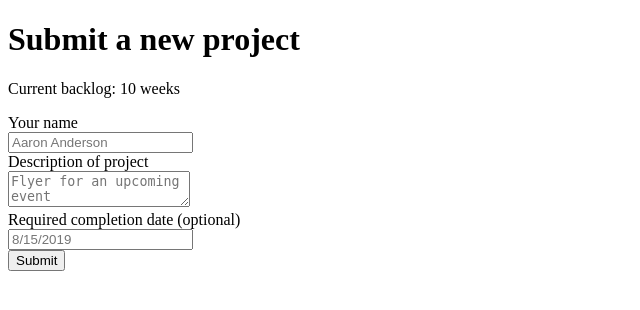
After one commit to robbykanyur/fairway-project-tracker, a Flask app: template templates/submit.html in a window 1280 px wide. The commit adds this page. Shown: the top 310 px of the page, without its empty margins (0-640 px from the left). Run offline with Flask 2, Linux system fonts and the light colour scheme; the template is opened without the code that fills it: most values are stand-ins (such as "Sample title", 1, 10 or a date in 2020); some libraries are stand-ins or nearby versions.

Commit message:
Project submission form

```diff
--- a/app.py
+++ b/app.py
@@ -1,4 +1,4 @@
-from flask import Flask, request, redirect, render_template, url_for, flash
+from flask import Flask, request, redirect, render_template, url_for, flash, session
 from dotenv import load_dotenv
 import flask_login
 import os
@@ -43,7 +43,7 @@ def request_loader(request):
     return user
 
 def check_password(password):
-    r_employees = airtable('Employees')
+    r_employees = airtable('Employees','GET')
     password_list = generate_auth_list(r_employees)
 
     for value in password_list:
@@ -68,6 +68,42 @@ def login():
     flash('Unauthorized phone number')
     return redirect(url_for('login'))
 
+@app.route('/submit', methods=['GET', 'POST'])
+@flask_login.login_required
+def submit():
+    if request.method == 'GET':
+        r_variables = airtable('Variables','GET')
+
+        data = fetch_and_filter_issues()
+
+        story_points = 0
+        for issue in data:
+            story_points += issue['points']
+        points_per_week = [variable['fields']['Value'] for variable in r_variables['records'] if variable['fields']['Key'] == 'ticket_story_points'][0]
+        backlog = int(round(story_points / points_per_week, 0))
+
+        return render_template('submit.html', backlog=backlog, data=data)
+
+    record_data = {"fields": {}}
+    record_data["fields"]["Submission Requestor"] = request.form['requestor']
+    record_data["fields"]["Submission Description"] = request.form['description']
+    record_data["fields"]["Submission Due Date"] = request.form['duedate']
+    record_data["fields"]["Status"] = "Submitted"
+    record_data["fields"]["Project Type"] = "User Ticket"
+    record_data["fields"]["Position"] = 9999
+    record_data["fields"]["Public"] = "Under review"
+
+    r = airtable('Issues', "POST", record_data).json()
+    session['submission'] = r
+
+    return redirect(url_for('success'))
+
+@app.route('/success')
+@flask_login.login_required
+def success():
+    key = session['submission']['fields']['Key']
+    return render_template('success.html', key=key)
+
 @app.route('/logout')
 def logout():
     flask_login.logout_user()
@@ -76,53 +112,70 @@ def logout():
 @app.route('/')
 @flask_login.login_required
 def home():
-    r_issues = airtable('Issues')
-    r_employees = airtable('Employees')
-    r_variables = airtable('Variables')
+    data = fetch_and_filter_issues()
+    return render_template('home.html', data=data)
+
+def fetch_and_filter_issues():
+    r_issues = airtable('Issues','GET')
+    r_employees = airtable('Employees','GET')
 
     data = []
     for issue in r_issues["records"]:
         item = {}
+
         if 'Key' in issue['fields']:
             item["key"] = issue["fields"]["Key"]
         else:
             item["key"] = ('')
+
         if 'Status' in issue['fields']:
             item["status"] = issue["fields"]["Status"]
         else:
             item["status"] = ''
+
         if 'Project Type' in issue['fields']:
             item["type"] = issue["fields"]["Project Type"]
         else:
             item["type"] = ''
+
         if 'Public' in issue['fields']:
             item["public"] = issue["fields"]["Public"]
         else:
             item["public"] = ''
+
         if 'Position' in issue['fields']:
             item["position"] = issue["fields"]["Position"]
         else:
             item["position"] = ''
+
         if 'Requestor' in issue['fields']:
             item["requestor_id"] = issue["fields"]["Requestor"][0]
         else:
             item["requestor_id"] = ''
+
         if 'Story Points' in issue['fields']:
             item["points"] = issue["fields"]["Story Points"]
         else:
             item["points"] = 0
+
         if 'Est. Completion Date' in issue['fields']:
             item["estimate"] = issue["fields"]["Est. Completion Date"]
         else:
             item["estimate"] = ''
+
         data.append(item)
 
     data = list(filter(lambda issue: issue['status'] != 'Completed' and issue['status'] != 'Cancelled' and issue['type'] == 'User Ticket', data))
-    data = list(sorted(data, key = lambda issue: issue["position"]))
+    data = list(sorted(data, key = lambda issue: (issue["position"], issue["key"])))
 
     for i in range (0, len(data)):
         data[i]["queue"] = i + 1
-        data[i]["requestor_name"] = [employee['fields']['Name'] for employee in r_employees['records'] if employee['id'] == data[i]["requestor_id"]][0]
+        if data[i]["estimate"] == '':
+            data[i]["estimate"] = 'TBD'
+        if data[i]["requestor_id"] != '':
+            data[i]["requestor_name"] = [employee['fields']['Name'] for employee in r_employees['records'] if employee['id'] == data[i]["requestor_id"]][0]
+        else:
+            data[i]["requestor_name"] = 'New Submission'
         if data[i]["status"] == "Sprint":
             data[i]["status_public"] = "In Progress"
         elif data[i]["status"] == "Waiting":
@@ -132,23 +185,20 @@ def home():
         elif data[i]["status"] == "Staged":
             data[i]["status_public"] = "Received"
 
-    story_points = 0
-    for issue in data:
-        story_points += issue['points']
-    points_per_week = [variable['fields']['Value'] for variable in r_variables['records'] if variable['fields']['Key'] == 'ticket_story_points'][0]
-    backlog = int(round(story_points / points_per_week, 0))
+    return data
 
-    display = {'display': data}
-    return render_template('home.html', data=data, backlog=backlog)
-
-def airtable(table):
+def airtable(table, method, data={}):
     airtable_key = os.getenv('AIRTABLE')
     airtable_headers = {"Authorization": "Bearer %s" % airtable_key}
     airtable_url = 'https://api.airtable.com/v0/appPKruGpsONqlT1g/'
 
     table_url = airtable_url + table
 
-    r = requests.get(url = table_url, headers = airtable_headers).json()
+    if method == 'GET':
+        r = requests.get(url = table_url, headers = airtable_headers).json()
+        return(r)
+
+    r = requests.post(url = table_url, headers = airtable_headers, json = data)
     return(r)
 
 def generate_auth_list(data):
--- a/templates/layout.html
+++ b/templates/layout.html
@@ -5,6 +5,7 @@
     <meta name="viewport" content="width=device-width, initial-scale=1">
     <title>321 Project Tracker</title>
     <link rel="stylesheet" href="/static/css/main.bundle.css">
+    <script src = "https://use.fontawesome.com/releases/v5.1.0/js/all.js"></script>
   </head>
   <body>
     {% with messages = get_flashed_messages() %}
--- /dev/null
+++ b/templates/submit.html
@@ -0,0 +1,33 @@
+{% extends "layout.html" %}
+
+{% block content %}
+<div class="container">
+  <h1 class="title is-1">Submit a new project</h1>
+  <p class="subtitle">Current backlog: {{ backlog }} weeks</p>
+  <form action="/submit" method="POST">
+      <div class="field">
+        <label class="label">Your name</label>
+        <div class="control">
+          <input class="input" type="text" name="requestor" id="requestor" placeholder="Aaron Anderson" />
+        </div>
+      </div>
+      <div class="field">
+        <label class="label">Description of project</label>
+        <div class="control">
+          <textarea class="textarea" name="description" id="requestor" placeholder="Flyer for an upcoming event"></textarea>
+        </div>
+      </div>
+      <div class="field">
+        <label class="label">Required completion date (optional)</label>
+        <div class="control">
+          <input class="input" type="text" name="duedate" id="duedate" placeholder="8/15/2019" />
+        </div>
+      </div>
+      <div class="field">
+        <div class="control">
+          <input class="button is-primary" type="submit" name="submit" />
+        </div>
+      </div>
+  </form>
+</div>
+{% endblock %}
```
Also changed, not shown: templates/success.html (added, +11 -0 lines).
